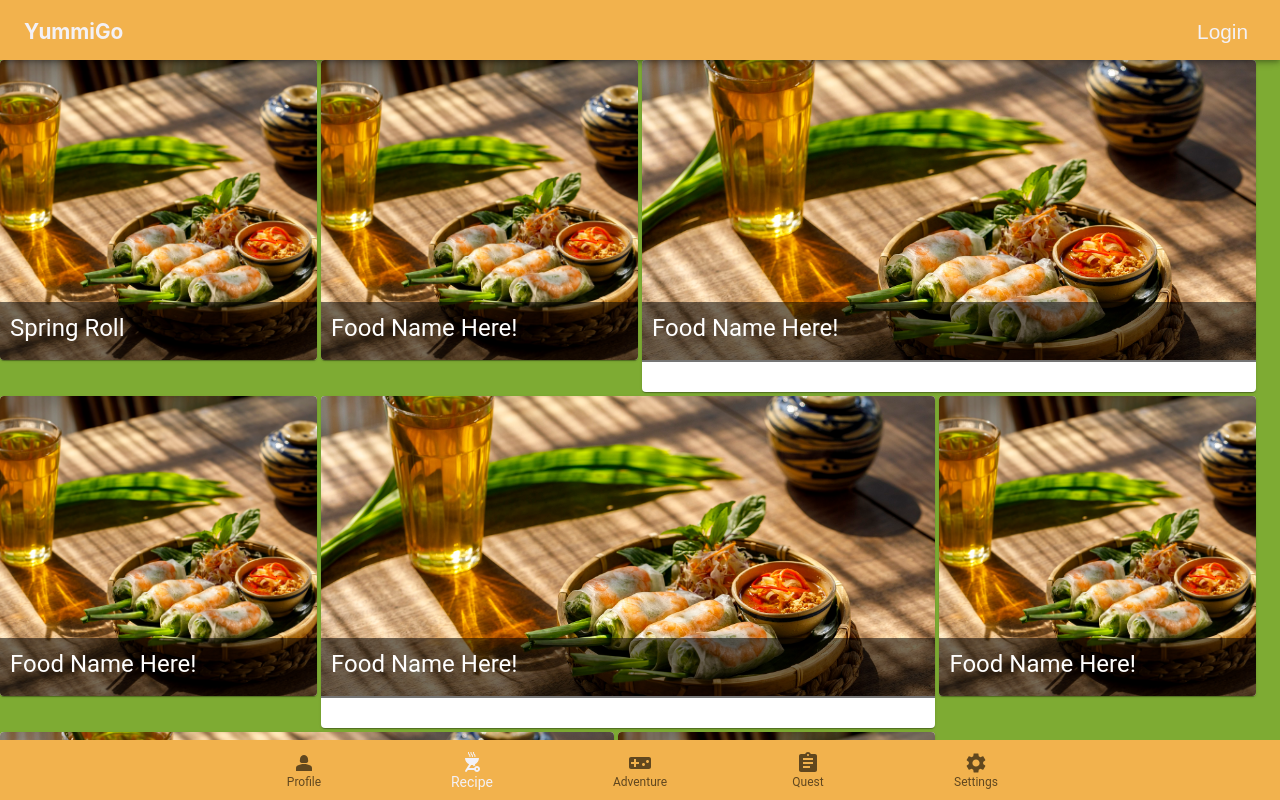
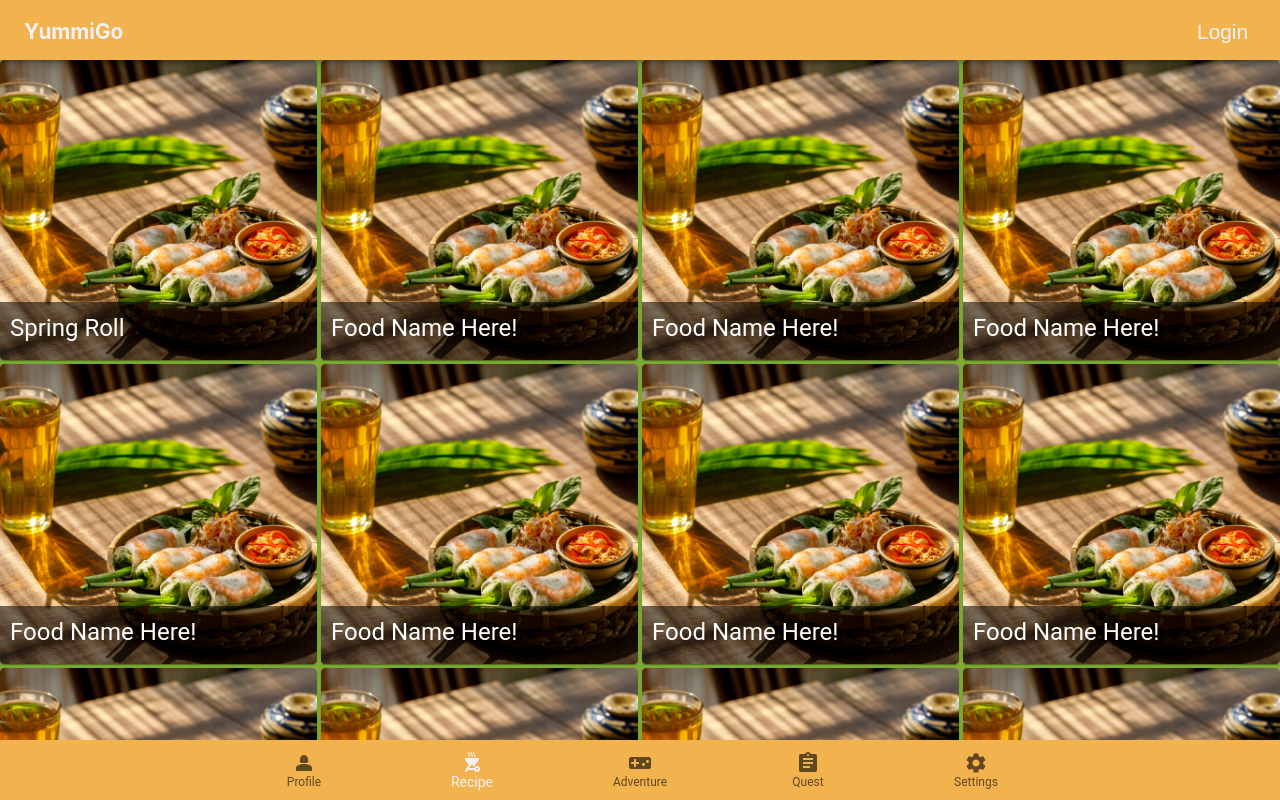
Before and after one commit to ceakii/YummiGo, a React (Vite) app in the folder YummiGo-App/: page /#/ in a window 1280 px wide. Both pictures are taken after a click on the button "Recipe". Built offline with nearby package versions, Linux system fonts and the light colour scheme.

Commit message:
fixed recipes

```diff
--- a/YummiGo-App/src/pages/Recipe.tsx
+++ b/YummiGo-App/src/pages/Recipe.tsx
@@ -87,14 +87,11 @@ export default function Recipe() {
           </Card>
         </Grid>
 
-        <Grid
-          display="flex"
-          justifyContent="center"
-          alignItems="center"
-          size={"auto"}
-        >
-          <Card sx={{ width: "48vw" }}>
-            <CardActionArea>
+        <Grid size={{ xs: 12, sm: 6, md: 4, lg: 3}}>
+          <Card sx={{height: 300}}>
+            <CardActionArea
+              onClick={() => navigate("/YummiGo/recipes/springroll")}
+            >
               <CardMedia
                 component="img"
                 image={SpringRollImage}
@@ -158,14 +155,11 @@ export default function Recipe() {
           </Card>
         </Grid>
 
-        <Grid
-          display="flex"
-          justifyContent="center"
-          alignItems="center"
-          size={"auto"}
-        >
-          <Card sx={{ width: "48vw" }}>
-            <CardActionArea>
+        <Grid size={{ xs: 12, sm: 6, md: 4, lg: 3}}>
+          <Card sx={{height: 300}}>
+            <CardActionArea
+              onClick={() => navigate("/YummiGo/recipes/springroll")}
+            >
               <CardMedia
                 component="img"
                 image={SpringRollImage}
@@ -229,14 +223,11 @@ export default function Recipe() {
           </Card>
         </Grid>
 
-        <Grid
-          display="flex"
-          justifyContent="center"
-          alignItems="center"
-          size={"auto"}
-        >
-          <Card sx={{ width: "48vw" }}>
-            <CardActionArea>
+        <Grid size={{ xs: 12, sm: 6, md: 4, lg: 3}}>
+          <Card sx={{height: 300}}>
+            <CardActionArea
+              onClick={() => navigate("/YummiGo/recipes/springroll")}
+            >
               <CardMedia
                 component="img"
                 image={SpringRollImage}
@@ -300,14 +291,11 @@ export default function Recipe() {
           </Card>
         </Grid>
 
-        <Grid
-          display="flex"
-          justifyContent="center"
-          alignItems="center"
-          size={"auto"}
-        >
-          <Card sx={{ width: "48vw" }}>
-            <CardActionArea>
+        <Grid size={{ xs: 12, sm: 6, md: 4, lg: 3}}>
+          <Card sx={{height: 300}}>
+            <CardActionArea
+              onClick={() => navigate("/YummiGo/recipes/springroll")}
+            >
               <CardMedia
                 component="img"
                 image={SpringRollImage}
@@ -371,14 +359,11 @@ export default function Recipe() {
           </Card>
         </Grid>
 
-        <Grid
-          display="flex"
-          justifyContent="center"
-          alignItems="center"
-          size={"auto"}
-        >
-          <Card sx={{ width: "48vw" }}>
-            <CardActionArea>
+        <Grid size={{ xs: 12, sm: 6, md: 4, lg: 3}}>
+          <Card sx={{height: 300}}>
+            <CardActionArea
+              onClick={() => navigate("/YummiGo/recipes/springroll")}
+            >
               <CardMedia
                 component="img"
                 image={SpringRollImage}
@@ -441,11 +426,6 @@ export default function Recipe() {
             </CardActionArea>
           </Card>
         </Grid>
-
-
-
-
-
       </Grid>
     </Box>
   );
```
